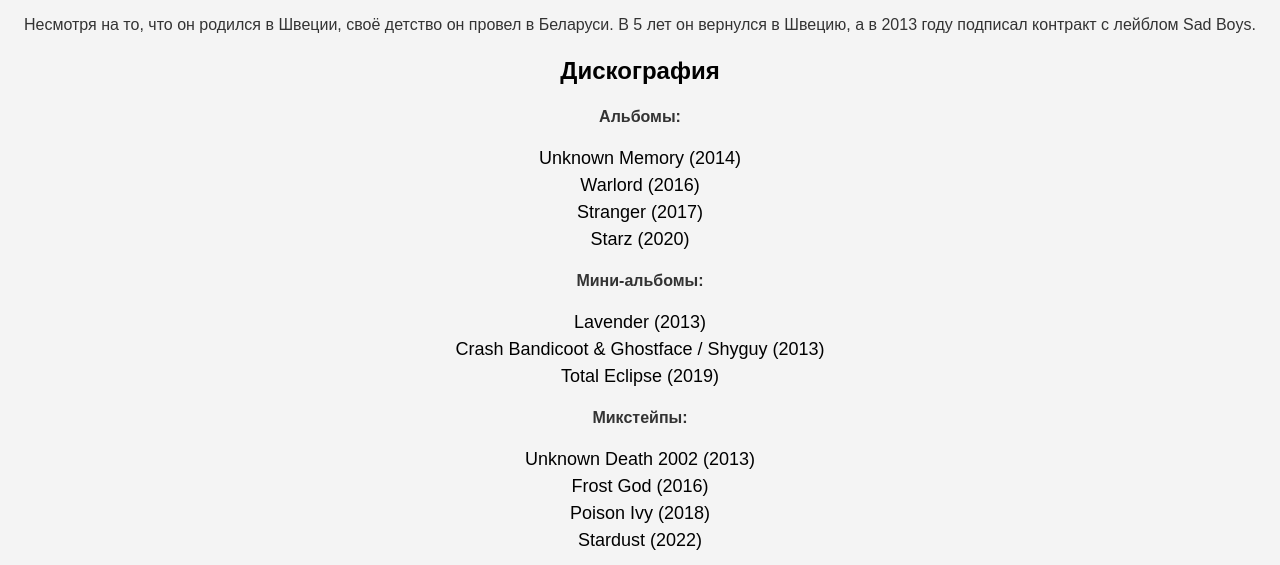
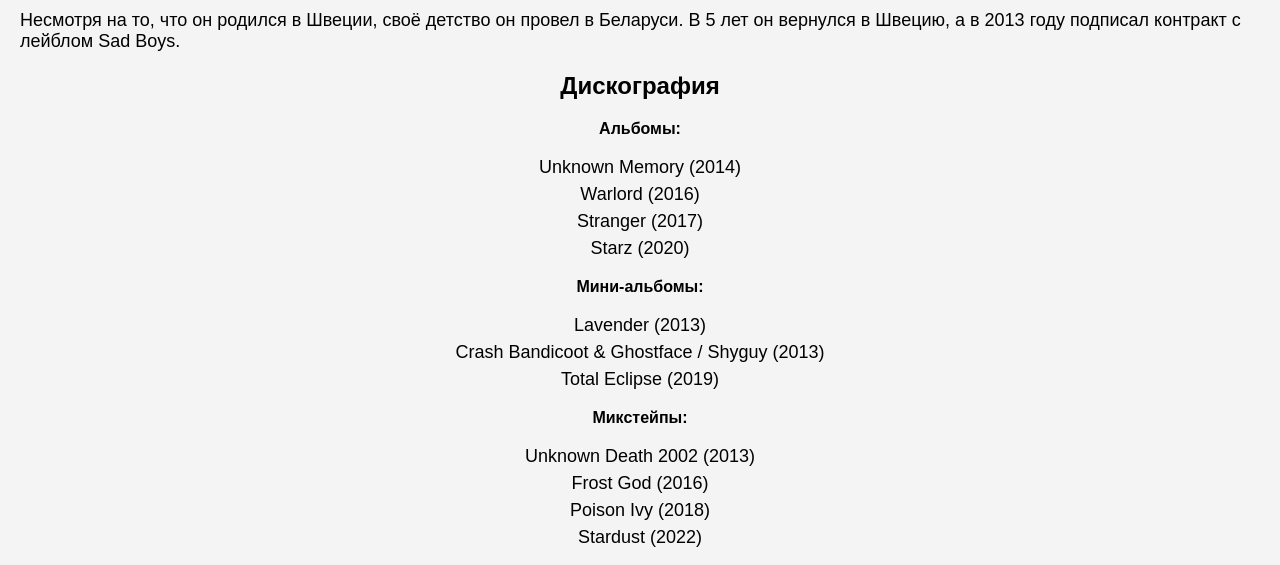
Before and after one commit to KriSiesta/YungLean-, a plain HTML site: page index.html in a window 1280 px wide. Shown: the part 980-1545 px from the top of the page. Drawn offline with Linux system fonts and the light colour scheme.

Commit message:
Update36 style.css

```diff
--- a/style.css
+++ b/style.css
@@ -4,10 +4,15 @@ body {
     margin: 0;
     padding: 0;
     background-color: #f4f4f4;
-    text-align: center; /* Выравнивание всего контента по центру */
+    text-align: center; /* Выравнивание заголовков по центру */
 }
 
-/* Стили для выравнивания по центру */
+/* Стили для заголовка */
+h1 {
+    text-align: center;
+}
+
+/* Стили для выравнивания изображения по центру */
 .centered {
     text-align: center;
 }
@@ -18,24 +23,15 @@ img {
     max-width: 100%;
     height: auto;
     margin-left: auto;
-    margin-right: auto; /* Центрируем изображения */
+    margin-right: auto; /* Центрируем изображение */
 }
 
-/* Стили для текста под фото */
-p {
-    font-size: 16px;
-    line-height: 1.5;
-    color: #333;
-}
-
-/* Стили для второго фото с текстом */
-div {
-    margin-top: 20px;
-}
-
-/* Стили для текста под фото */
-strong {
-    font-weight: bold;
+/* Стили для текста, который будет выровнен влево и увеличен */
+.left-text {
+    text-align: left;
+    font-size: 18px; /* Увеличен размер шрифта */
+    margin-left: 20px; /* Отступ слева */
+    margin-right: 20px; /* Отступ справа для удобства */
 }
 
 /* Стили для списка */
```
